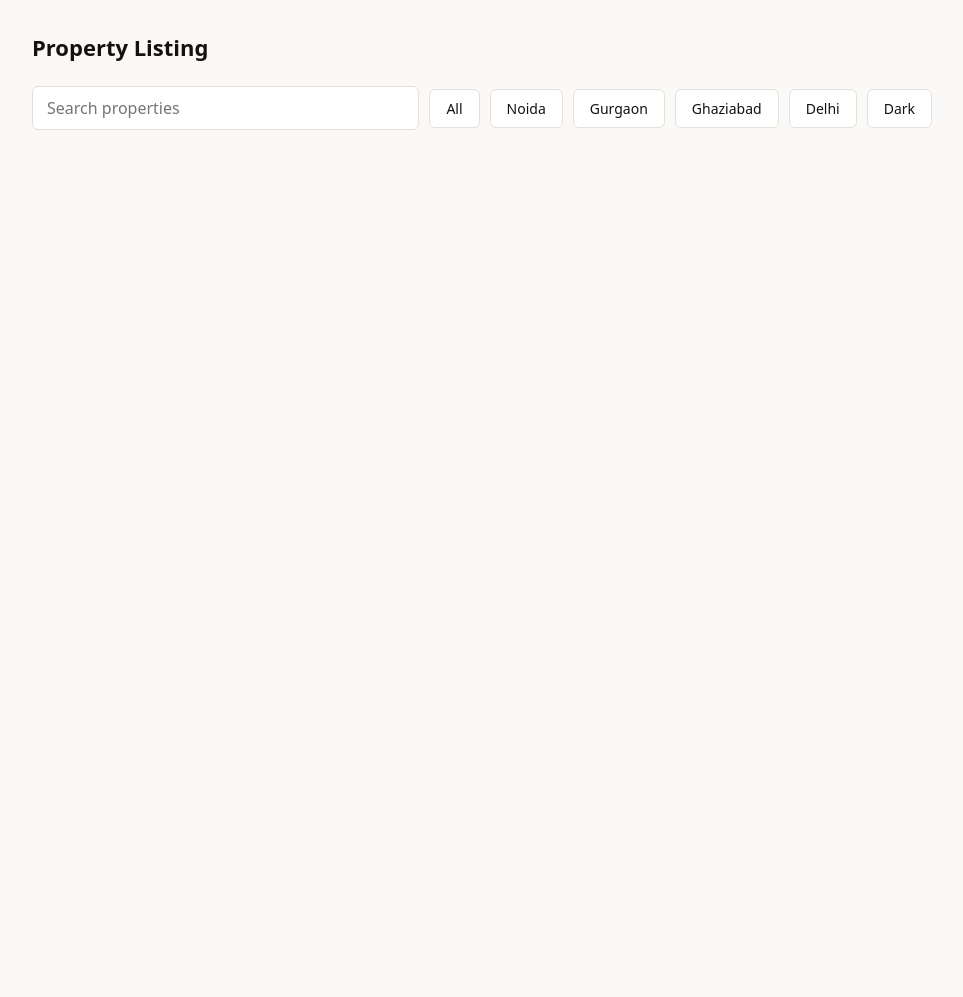
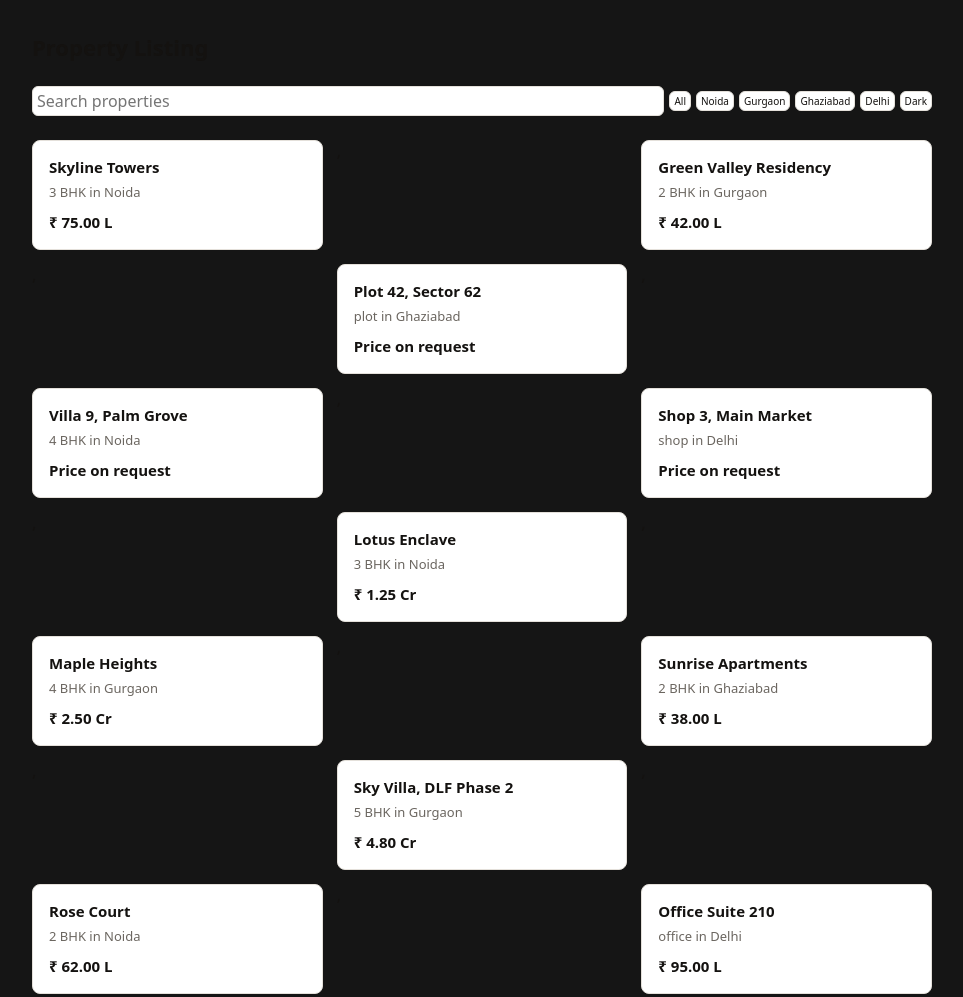
Before and after one commit to monirulislamkhan/frontend-roadmap, a plain HTML site: page dom-practice/index.html in a window 1280 px wide. Shown: the top 997 px of the page, without its empty margins (158-1121 px from the left). Before the commit the page ends 800 px from the top, so only its background shows below. Drawn offline with Linux system fonts and the light colour scheme.

Commit message:
Working on dom

```diff
--- a/dom-practice/app.js
+++ b/dom-practice/app.js
@@ -1,3 +1,4 @@
+'use strict';
 // app.js — DOM practice
 // properties.js is loaded before this file, so `properties` is available here.
 // Write everything below yourself. One step at a time.
@@ -6,17 +7,22 @@
 // Grab #search, listen for the right event, log what the user typed.
 const search = document.querySelector('#search');
 search.addEventListener('input', function (event) {
-  console.log(event.target);
-  console.log(event.type);
+  // console.log(event.target);
+  // console.log(event.type);
 });
 
 const listing = document.querySelector('#listing');
-console.log(listing);
 
 function renderCards(list) {
-  return list;
+  listing.innerHTML = list.map(
+    (item) => `
+    <div class="card" data-id=${item.id}>
+      <h3>${item.name}</h3>
+      <p class="meta">${item.bhk > 0 ? item.bhk + ' BHK' : item.type} in ${item.city}</p>
+      <span class="price">${priceLabel(item)}</span>
+    </div>`
+  );
 }
-
 renderCards(properties);
 
 // STEP 2 — render the cards
--- a/dom-practice/index.html
+++ b/dom-practice/index.html
@@ -6,8 +6,8 @@
     <title>DOM Practice — Property Listing</title>
     <style>
       :root {
-        --bg: #faf9f7;
-        /* --bg: #151515; */
+        /* --bg: #faf9f7; */
+        --bg: #151515;
         --text: #141210;
         --muted: #6b6660;
         --line: #e4e0da;
@@ -54,7 +54,7 @@
       .controls {
         display: flex;
         flex-wrap: wrap;
-        gap: 10px;
+        gap: 5px;
         align-items: center;
         margin-bottom: 24px;
       }
@@ -62,7 +62,7 @@
       #search {
         flex: 1;
         min-width: 220px;
-        padding: 10px 14px;
+        padding: 3px 4px;
         font: inherit;
         color: var(--text);
         background: var(--card);
@@ -72,9 +72,9 @@
 
       .filter,
       #theme {
-        padding: 9px 16px;
+        padding: 2px 4px;
         font: inherit;
-        font-size: 14px;
+        font-size: 10px;
         color: var(--text);
         background: var(--card);
         border: 1px solid var(--line);
--- a/dom-practice/properties.js
+++ b/dom-practice/properties.js
@@ -252,13 +252,12 @@ function priceLabel(property) {
   } else {
     finalPrice = `${(property.price / lakhs).toFixed(2)} L`;
   }
-
   return `₹ ${finalPrice}`;
 }
 
-// for (const property of properties){
-//   // console.log(property.name, priceLabel(property))
-// }
+/* for (const property of properties) {
+  console.log(priceLabel(property));
+} */
 
 // const property = {name:"Skyline Towers", price:7500000 }
 // const copy = property;
@@ -285,10 +284,10 @@ function applyDiscount(property, percent) {
 // console.log(applyDiscount(property, 10));
 // console.log(property)
 
-/* for (const property of properties) {
+for (const property of properties) {
   const printResult = `${property.bhk > 0 ? property.bhk + ' BHK' : property.type[0].toUpperCase() + property.type.slice(1)} in ${property.city} - ${priceLabel(property)}`;
   // console.log(printResult);
-} */
+}
 
 // const p = properties[0];
 // console.log(p)
```
